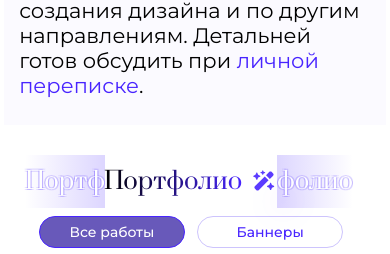
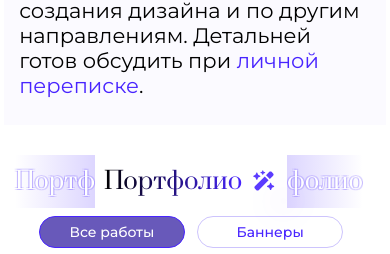
Before and after one commit to DaddySammyLabs/business-card, a React (Vite) app: page / in a window 390 px wide. Shown: the part 1227-1481 px from the top of the page. Built offline with nearby package versions, Linux system fonts and the light colour scheme.

Commit message:
Mobile vesrion pre-production

```diff
--- a/src/components/picture/Portfolio.css
+++ b/src/components/picture/Portfolio.css
@@ -144,10 +144,10 @@
   }
 
   .portfolio .title-echo1 {
-    margin-left: -260px;
+    margin-left: -280px;
   }
   .portfolio .title-echo2 {
-    margin-left: 240px;
+    margin-left: 260px;
   }
 }
 @media (min-width: 412px) {
```
